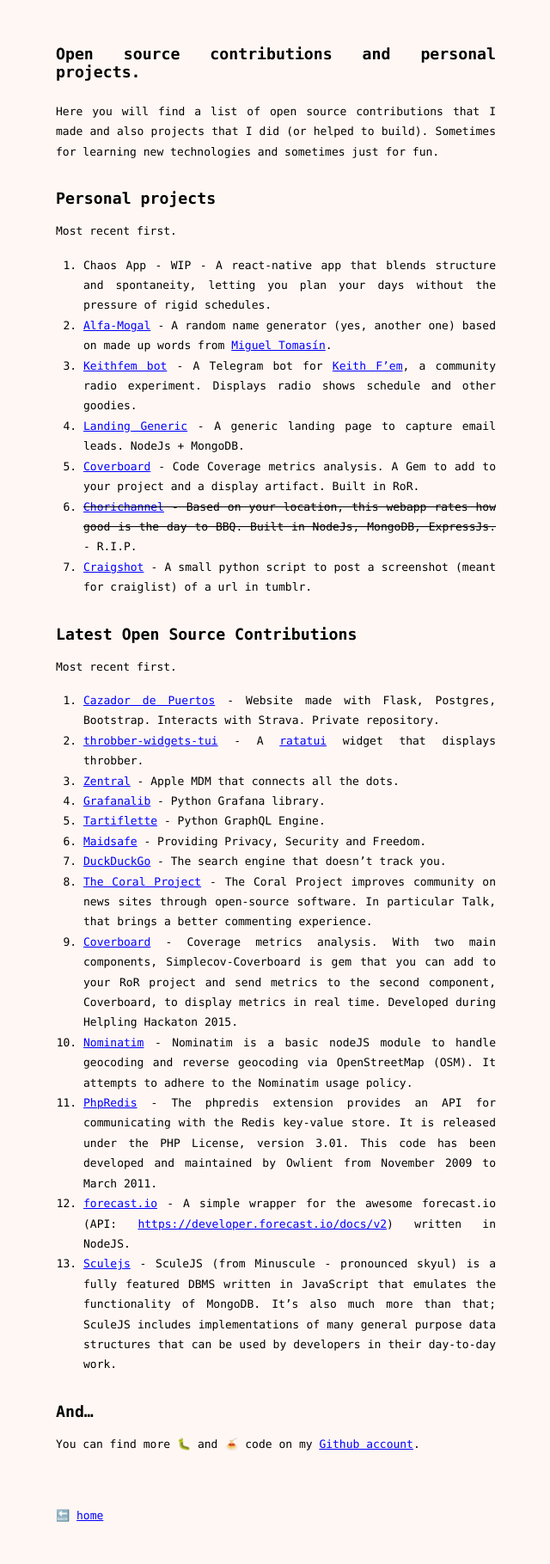
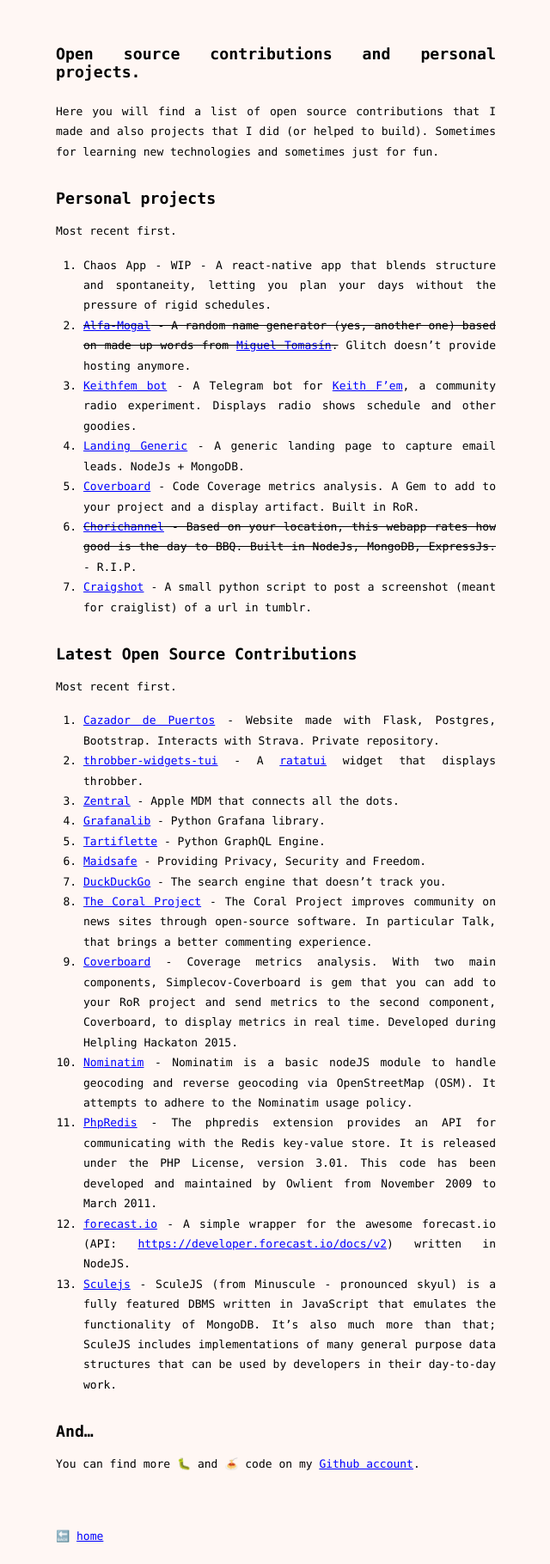
Before and after one commit to mazzi/mazzi.github.com, a Jekyll site: the page built from projects.md, in a window 1280 px wide. Shown: the whole page at 86% size, without its empty margins (319-959 px from the left). Built offline with Jekyll 4.4.1, drawn with Linux system fonts in a browser that asks for light colours; before the commit the page ends 1796 px from its top, so only the background shows below that.

Commit message:
feat: glitch out

```diff
--- a/projects.md
+++ b/projects.md
@@ -10,7 +10,7 @@ Here you will find a list of open source contributions that I made and also proj
 Most recent first.
 
 1. Chaos App - WIP - A react-native app that blends structure and spontaneity, letting you plan your days without the pressure of rigid schedules.
-2. [Alfa-Mogal](https://tulip-incandescent-wannanosaurus.glitch.me/) - A random name generator (yes, another one) based on made up words from [Miguel Tomasín](https://es.wikipedia.org/wiki/Reynols).
+2. ~~[Alfa-Mogal](https://tulip-incandescent-wannanosaurus.glitch.me/) - A random name generator (yes, another one) based on made up words from [Miguel Tomasín](https://es.wikipedia.org/wiki/Reynols).~~ Glitch doesn't provide hosting anymore.
 3. [Keithfem bot](https://github.com/mazzi/keithfembot) - A Telegram bot for [Keith F'em](https://www.keithfem.com/), a community radio experiment. Displays radio shows schedule and other goodies.
 4. [Landing Generic](https://github.com/mazzi/landing-generic) - A generic landing page to capture email leads. NodeJs + MongoDB.
 5. [Coverboard](https://github.com/Coverboard) - Code Coverage metrics analysis. A Gem to add to your project and a display artifact. Built in RoR.
```
